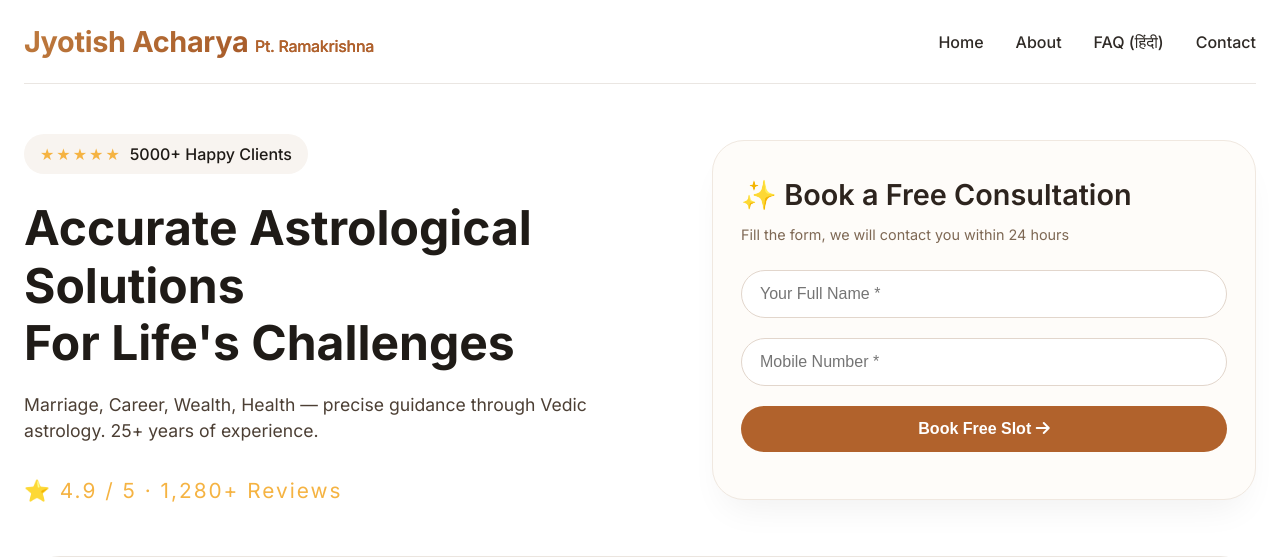
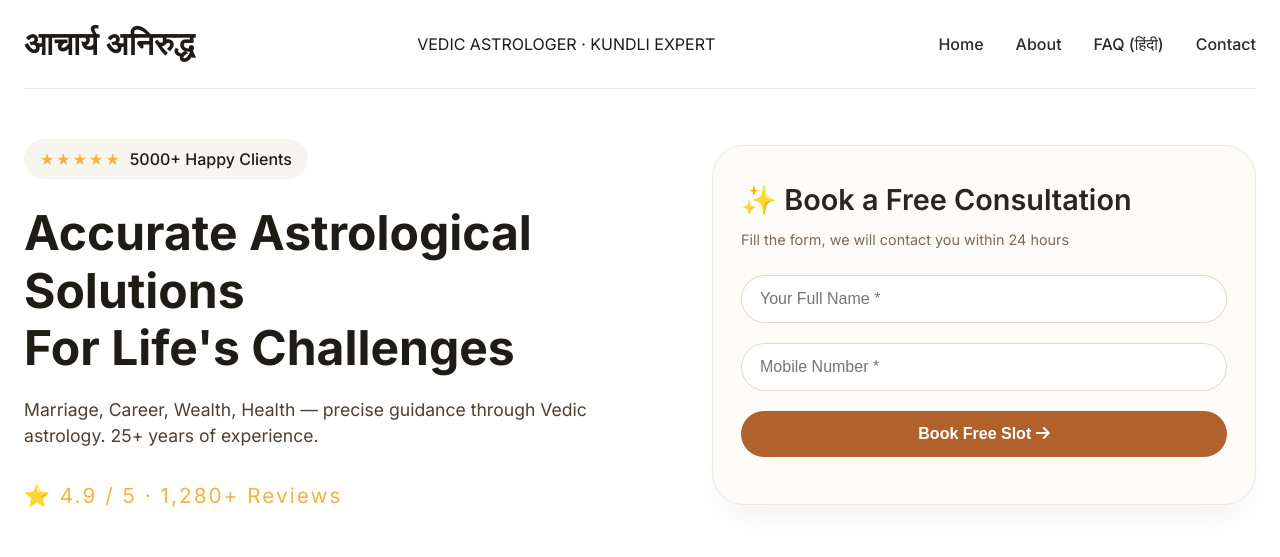
Before and after one commit to Projectpointer/astrologer, a plain HTML site: page index.html in a window 1280 px wide. Shown: the top 557 px of the page. Drawn offline with Linux system fonts and the light colour scheme.

Commit message:
Update index.html

```diff
--- a/index.html
+++ b/index.html
@@ -395,8 +395,8 @@
 <div class="container">
     <!-- Header / Navigation -->
     <div class="navbar">
-        <div class="logo">Jyotish Acharya <span>Pt. Ramakrishna</span></div>
-        <ul class="nav-links">
+  <h1>आचार्य अनिरुद्ध</h1>
+                <p>VEDIC ASTROLOGER · KUNDLI EXPERT</p>        <ul class="nav-links">
             <li><a href="#">Home</a></li>
             <li><a href="#about">About</a></li>
             <li><a href="#faq">FAQ (हिंदी)</a></li>
```
